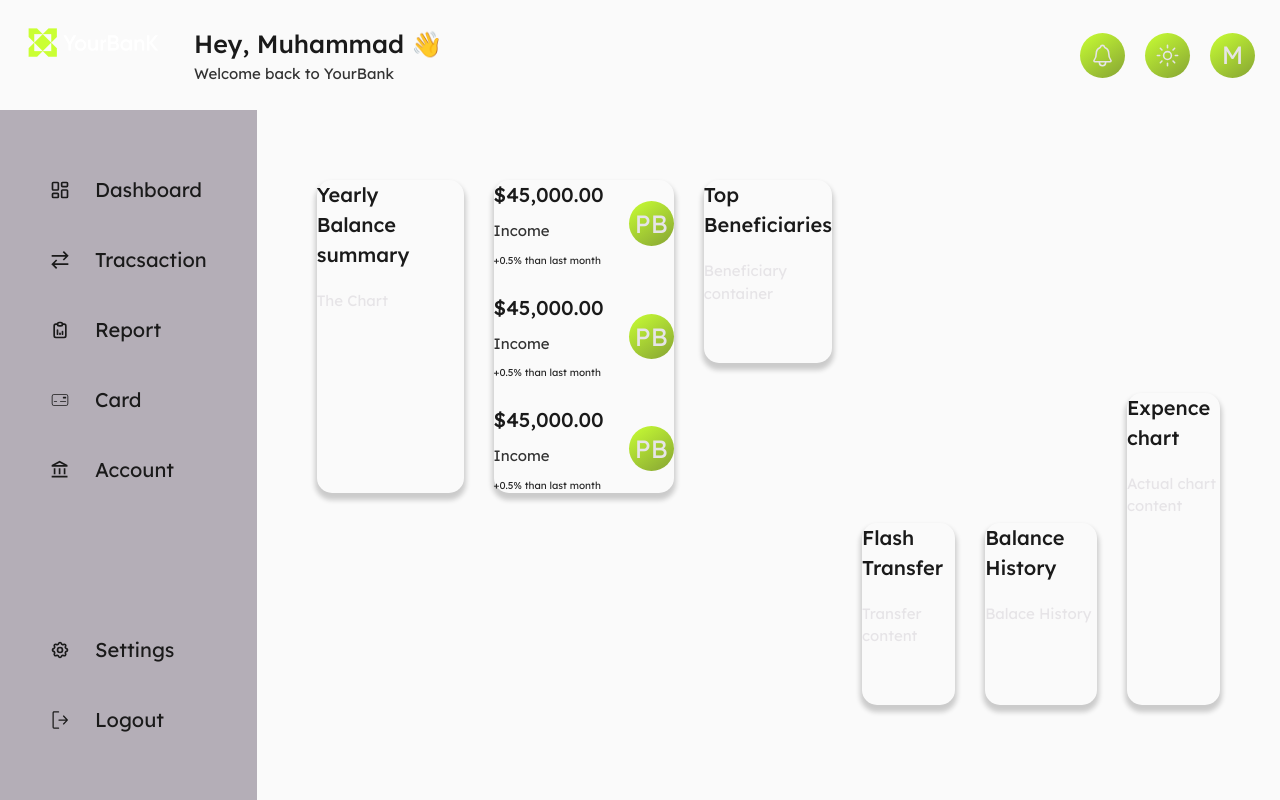
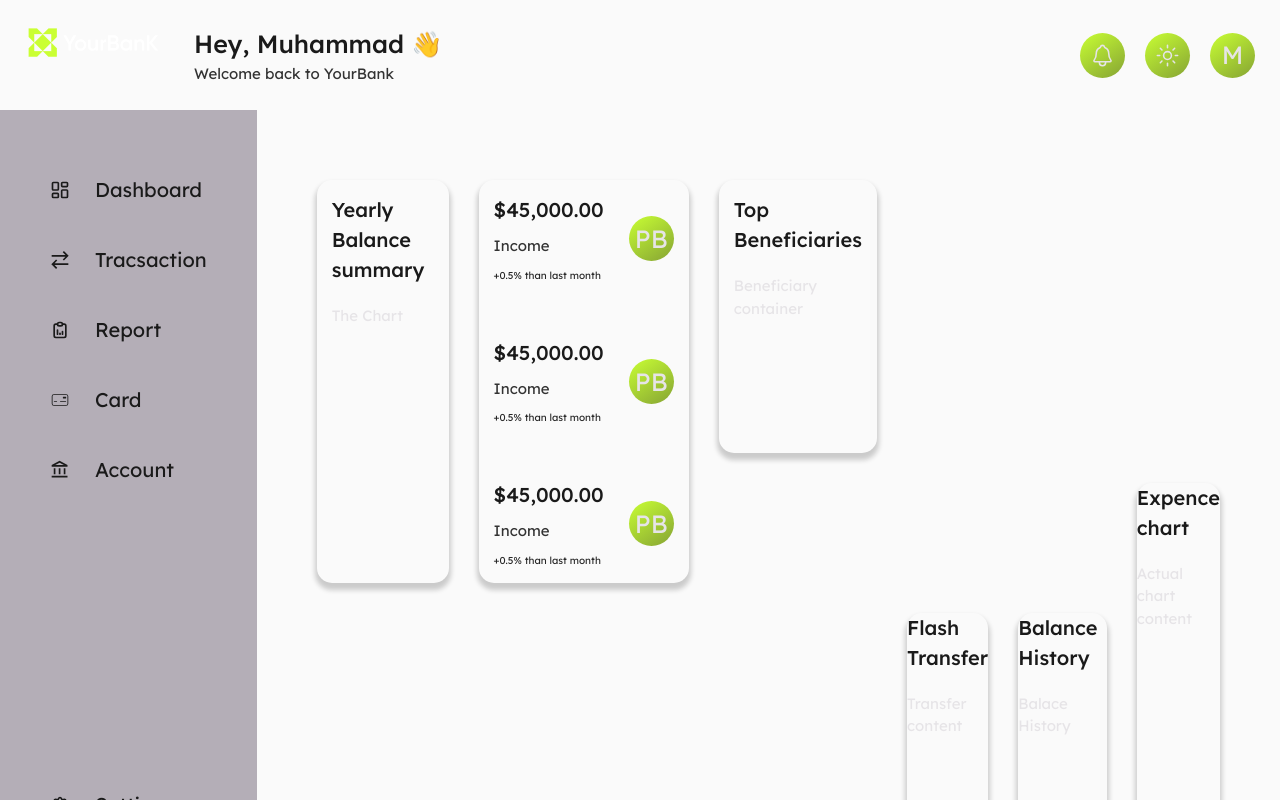
Before and after one commit to Muhammad0320/bank--f, a Next.js app: page / in a window 1280 px wide. Shown: the top 800 px of the page. Built offline with nearby package versions, Linux system fonts and the light colour scheme.

Commit message:
chore:  update style ts

```diff
--- a/src/app/style.ts
+++ b/src/app/style.ts
@@ -29,6 +29,8 @@ export const FirstDashBoardRow = styled.section`
   & > * {
     box-shadow: var(--box-shadow-light);
 
+    padding: ${() => ClampComponent(900, 1250, 1, 1.5)};
+
     border-radius: ${() => ClampComponent(900, 1250, 1.1, 1.5)};
   }
 `;
@@ -57,6 +59,12 @@ export const BalaceSummary = styled(FlexContainer)`
 export const MonthlyCardContainer = styled(FlexContainer)`
   grid-row: 1 / 3;
   grid-column: 2 / 3;
+
+  padding: 0;
+
+  & > * {
+    padding: ${() => ClampComponent(900, 1250, 1, 1.5)};
+  }
 `;
 
 export const TopBeneficiary = styled(FlexContainer)`
```
